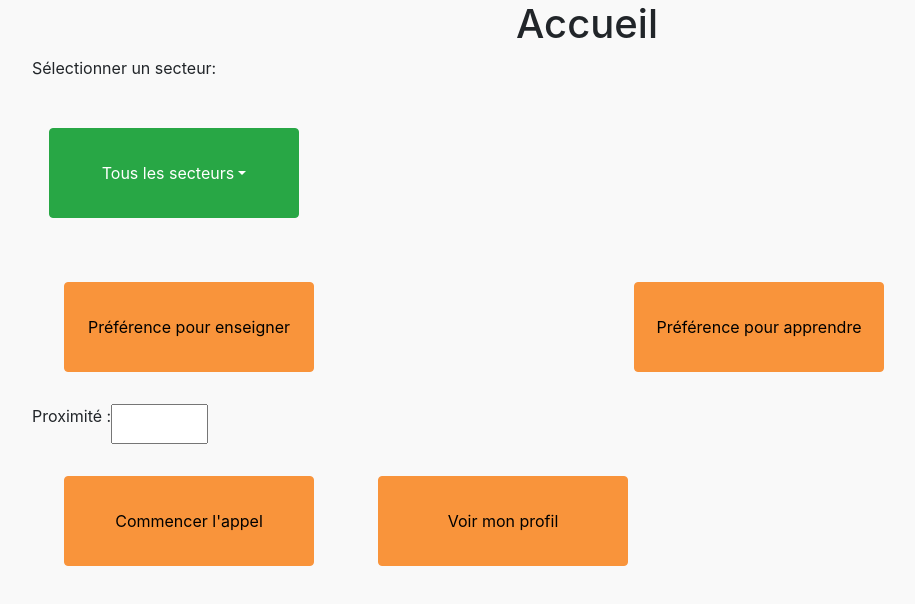
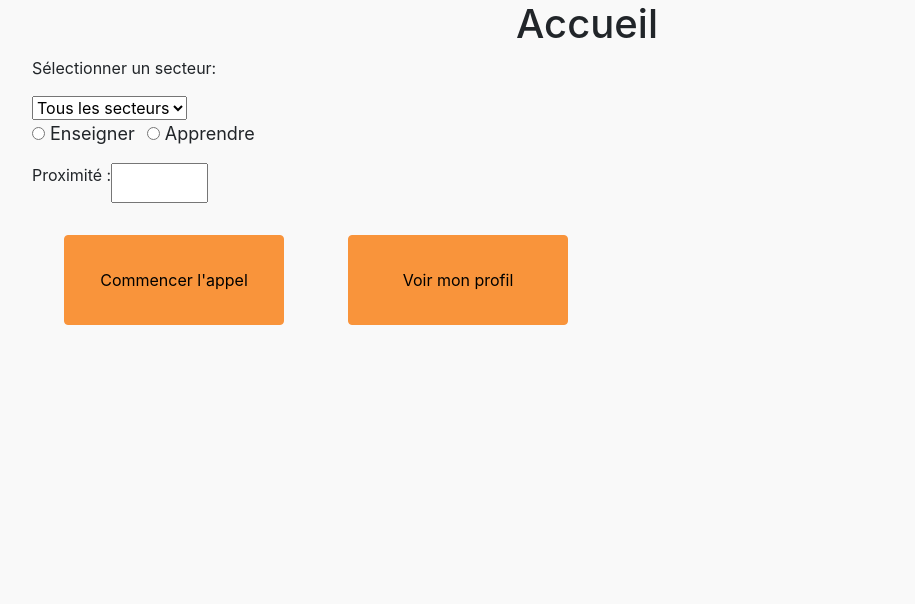
Before and after one commit to NoeLibon/Hackathon2022, a React (Create React App) app in the folder my-react-app/: page /Home in a window 1280 px wide. Shown: the top 604 px of the page, without its empty margins (58-973 px from the left). Built offline with nearby package versions, Linux system fonts and the light colour scheme.

Commit message:
changement page accueil

```diff
--- a/my-react-app/src/App.css
+++ b/my-react-app/src/App.css
@@ -2,7 +2,7 @@
     background-color:#f9943b !important;
     border-color: #f9943b !important;
     color:#000 !important;
-    width: 250px;
+    width: 220px;
     height: 90px;
     float:left;
     margin:32px;
@@ -18,12 +18,12 @@ h1{
     flex-wrap: wrap;
 }
 
-#inscription{
-    width: 250px;
+.button{
+    width: 220px;
     height: 90px;
 }
 
-#formBasicEmail, #formBasicPassword{
+#formBasicUsername, #formBasicPassword, .formInput{
     height: 60px;
     font-size: larger;
 }
--- a/my-react-app/src/components/Inscription.js
+++ b/my-react-app/src/components/Inscription.js
@@ -64,7 +64,7 @@ class Inscription extends React.Component {
   render() {
     return (
         <div>
-            <Button variant="secondary" id="inscription" onClick={this.handleShow.bind(this)} >
+            <Button variant="secondary" className="button" onClick={this.handleShow.bind(this)} >
                 S'inscrire
             </Button>
 
@@ -98,10 +98,10 @@ class Inscription extends React.Component {
                 </Modal.Body>
 
                 <Modal.Footer>
-                <Button variant="secondary" onClick={this.handleClose.bind(this)}>
+                <Button variant="secondary" className="button" onClick={this.handleClose.bind(this)}>
                     Fermer la fenêtre
                 </Button>
-                <Button variant="primary" onClick={this.handleButtonClicked.bind(this)}>
+                <Button variant="primary" className="orangeButton" onClick={this.handleButtonClicked.bind(this)}>
                     S'inscrire
                 </Button>
                 </Modal.Footer>
--- a/my-react-app/src/components/LoginForm.js
+++ b/my-react-app/src/components/LoginForm.js
@@ -54,9 +54,9 @@ class LoginForm extends React.Component {
     return (
       <div>
           <Form style={styles.form}>
-          <Form.Group className="mb-3" controlId="formBasicEmail">
+          <Form.Group className="mb-3" controlId="formBasicUsername">
               <Form.Label>Nom du profil</Form.Label>
-              <Form.Control type="profile" placeholder="Entrez le nom de votre profil" required value={this.state.username} onChange={this.handleUsername.bind(this)}/>
+              <Form.Control type="username" placeholder="Entrez le nom de votre profil" required value={this.state.username} onChange={this.handleUsername.bind(this)}/>
           </Form.Group>
 
           <Form.Group className="mb-3" controlId="formBasicPassword">
--- a/my-react-app/src/pages/Home.js
+++ b/my-react-app/src/pages/Home.js
@@ -1,6 +1,6 @@
 import React from 'react';
 import '../App.css';
-import { Button, Col, Container, Row, Dropdown } from 'react-bootstrap';
+import { Button, Form, Container } from 'react-bootstrap';
 import { Link } from 'react-router-dom';
 
 class Home extends React.Component {
@@ -10,32 +10,38 @@ class Home extends React.Component {
                 <h1>Accueil</h1>
                 <Container>
                     <div id='boutonProfil'>
-                    <form>
+                    <Form>
                         <p>
                             Sélectionner un secteur:
                         </p>
-                        <Row>
-                        <Dropdown>
-                        <Dropdown.Toggle variant="success" id="dropdown-basic">
-                            Tous les secteurs
-                        </Dropdown.Toggle>
+                        <Form.Select aria-label="Default select example">
+                        <option>Tous les secteurs</option>
+                        <option value="1">Cuisine</option>
+                        <option value="2">Menuisirie</option>
+                        <option value="3">Mécanique</option>
+                        </Form.Select>
+                        <div key="inline-radio" className="mb-3">
+                            <Form.Check
+                                inline
+                                label="Enseigner"
+                                name="group1"
+                                type="radio"
+                                id="inline-radio-1"
+                            />
+                            <Form.Check
+                                inline
+                                label="Apprendre"
+                                name="group1"
+                                type="radio"
+                                id="inline-radio-2"
+                            />
+                            </div>
 
-                        <Dropdown.Menu>
-                            <Dropdown.Item href="#/action-1">Cuisine</Dropdown.Item>
-                            <Dropdown.Item href="#/action-2">Menuisirie</Dropdown.Item>
-                            <Dropdown.Item href="#/action-3">Informatique</Dropdown.Item>
-                        </Dropdown.Menu>
-                        </Dropdown>
-                        </Row>
-                    <Row>
-                        <Col><Button className="orangeButton">Préférence pour enseigner</Button></Col>
-                        <Col><Button className="orangeButton">Préférence pour apprendre</Button></Col>
-                    </Row>
                 <div id='localite'>
                     <p>Proximité :</p><input type="number" step = "1" min="1" max="100"></input>
                 </div>
                    <Link to="/Call"><Button className="orangeButton">Commencer l'appel</Button></Link>
-                    </form>
+                    </Form>
 <Link to="/Profile"><Button className="orangeButton" id='boutonProfil'>Voir mon profil</Button></Link>
 
 
```
